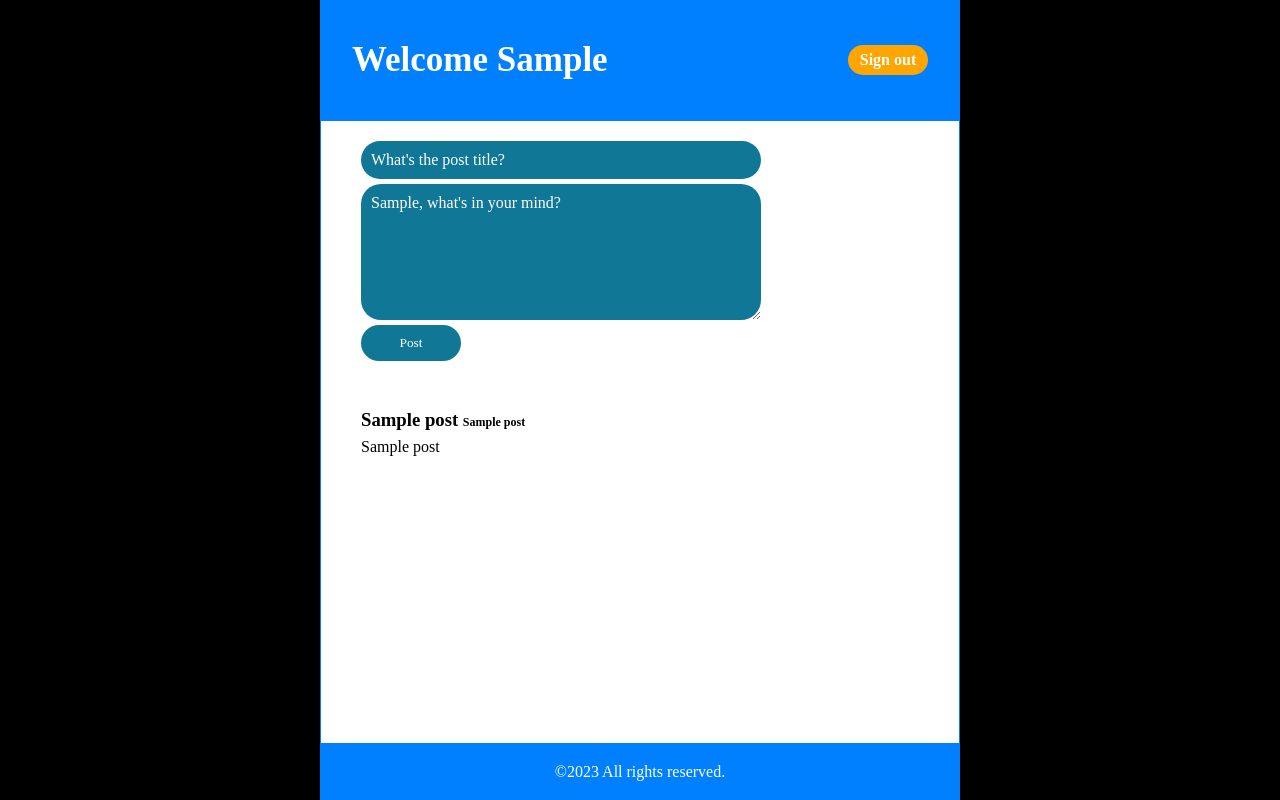
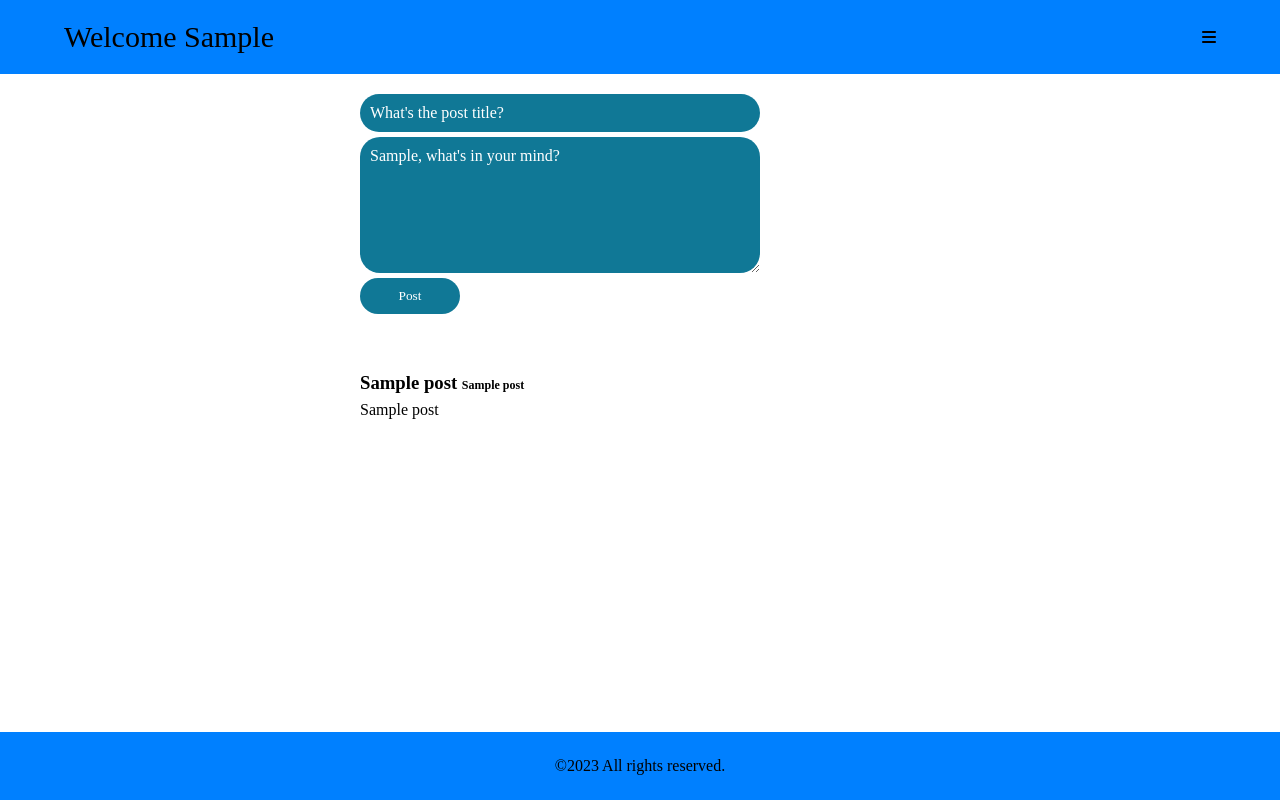
Before and after one commit to Bantamlak12/A_Social_Media_Platform_API, a Flask app: template templates/feeds.html in a window 1280 px wide. Run offline with Flask 3, Linux system fonts and the light colour scheme; the template is opened without the code that fills it: most values are stand-ins (such as "Sample title", 1, 10 or a date in 2020).

Commit message:
the feeds template is redesigned

```diff
--- a/static/scripts/feeds.js
+++ b/static/scripts/feeds.js
@@ -43,4 +43,8 @@ $("document").ready(function () {
       });
     }
   });
+  // Reveal the menu while the bar button is clicked
+  $(".fa-bars").click(function () {
+    $("nav").toggle();
+  });
 });
--- a/static/styles/feeds_styles.css
+++ b/static/styles/feeds.css
@@ -6,84 +6,79 @@
   padding: 0;
   font-family: "Times New Roman", Times, sans-serif;
   box-sizing: border-box;
+  list-style: none;
+  text-decoration: none;
 }
 
 /* THE BODY */
 body {
-  display: flex;
-  justify-content: center;
-  align-items: center;
   height: 100vh;
-  background-color: #000;
-}
-
-/* A CONTAINER INSIDE THE BODY */
-.container {
-  height: 100vh;
-  width: 50%;
-  background-color: #ffff;
   display: flex;
   flex-direction: column;
 }
 
 /* THE HEADER */
-.container header {
+header {
   background-color: #0080ff;
-  position: relative;
-  padding: 0 2rem;
+  display: flex;
+  justify-content: flex-end;
+  align-items: center;
+  padding: 20px 5%;
 }
 
-/* THE TEXTS INSIDE THE HEADER; THE LOGO AND SIGN-OUT */
-.container header nav {
-  width: 100%;
-  height: 120px;
-  display: flex;
-  align-items: center;
-  justify-content: space-between;
+/* THE HEADER `Welcome logo` */
+header .logo {
+  font-size: 30px;
+  margin-right: auto;
 }
 
-/* THE `Welcome` LOGO INSIDE THE HEADER */
-.container header .logo {
-  font-size: 35px;
-  font-weight: bold;
+/* THE BAR TOGGGLE MENU */
+.fa-bars {
+  cursor: pointer;
+}
+
+/* THE DROPDOWN MENU */
+nav {
+  background-color: #0080ff;
+  width: 20%;
+  padding: 20px;
+  position: absolute;
+  top: 8%;
+  display: none;
+}
+
+/* THE DROP DOWN LISTS */
+nav li {
+  padding: 10px;
+  text-align: center;
+}
+
+/* EACH DROPDOWN'S MENU */
+nav li a {
   color: #fff;
 }
 
-/* THE `sign out` BUTTON INSIDE THE LOGO */
-.container header #signout {
-  background-color: orange;
-  color: #fff;
-  width: 80px;
-  padding: 6px;
-  border-radius: 20px;
-  text-decoration: none;
-  font-weight: bold;
-  text-align: center;
+/* THE DROPDOWN MENU'S HOVER EFFECT */
+nav li a:hover {
+  color: orange;
 }
 
-/* THE `sign out` BUTTON INSIDE THE LOGO; HOVER EFFECT */
-.container header #signout:hover {
-  scale: 1.05;
-}
-
-/* MAIN POST ENVIRONMENT */
-.container article {
-  border: 1px solid #0080ff;
-  background-color: #fff;
-  flex: 1;
-}
-
-/* POST-CREATION AND POST SHOW AREAS */
-.container article .create-post,
-.show-post {
-  margin: 20px 40px;
+/* THE MAIN CONTENT AREA */
+article {
+  display: flex;
+  flex-direction: column;
+  /* align-items: center; */
+  padding: 0 25%;
+  flex-grow: 1;
 }
 
 /* THE FORM TO CREATE A POST */
-article .create-post form {
+.create-post form {
   display: flex;
   flex-direction: column;
-  width: 400px;
+  /* width: 100%; */
+  max-width: 400px;
+  /* margin: 0 auto; */
 }
 
 /* THE FORM; THE POST TITLE */
@@ -94,6 +89,12 @@ article .create-post form {
   margin-bottom: 5px;
   background-color: #107896;
   border: none;
+}
+
+/* POST-CREATION AND POST SHOW AREAS */
+.create-post,
+.show-post {
+  margin: 20px 40px;
 }
 
 /* THE FORM; THE POST CONTENT */
@@ -132,7 +133,6 @@ article .create-post form {
 
 /* USERS WHO CREATED A POST */
 .show-post .user {
-  margin-top: 30px;
   margin-bottom: 7px;
 }
 
@@ -160,26 +160,35 @@ article .create-post form {
 }
 
 /* THE FOOTER */
-.container footer {
+footer {
   background-color: #0080ff;
-  padding: 3%;
+  padding: 25px;
   margin-top: auto;
 }
 
 /* THE FOOTER TEXT */
-.container footer p {
+footer p {
   text-align: center;
-  color: #fff;
 }
 
-/* THE PAGE IS DESIGNED TO BE RESPONSIVE */
-@media (max-width: 969px) {
-  header #signout {
-    font-size: 10px;
+/* DESIGNED TO BE RESPONSIVE FOR DEVICES */
+@media only screen and (max-width: 768px) {
+  header .logo {
+    font-size: 24px;
   }
-
-  form,
-  #submit {
-    max-width: 100%;
+  nav {
+    width: 40%;
+  }
+  article {
+    padding: 0 3%;
   }
 }
+
+@media only screen and (max-width: 576px) {
+  header .logo {
+    font-size: 20px;
+  }
+  nav {
+    width: 50%;
+  }
+}
--- a/static/styles/styles.css
+++ b/static/styles/styles.css
@@ -180,13 +180,14 @@ footer p {
   }
 
   .menu {
-    background-color: #b0d7ff;
+    background-color: #0080ff !important;
     display: none;
     padding: 5%;
     position: absolute;
     top: 7%;
     right: 0%;
     width: 80%;
+    flex-grow: 1;
   }
   .menu li {
     padding: 15px;
--- a/templates/feeds.html
+++ b/templates/feeds.html
@@ -3,7 +3,6 @@
   <head>
     <meta charset="UTF-8" />
     <meta name="viewport" content="width=device-width, initial-scale=1.0" />
-    <script src="https://code.jquery.com/jquery-3.6.0.min.js"></script>
     <link
       rel="stylesheet"
       href="https://cdnjs.cloudflare.com/ajax/libs/font-awesome/6.4.0/css/all.min.css"
@@ -11,19 +10,24 @@
       crossorigin="anonymous"
       referrerpolicy="no-referrer"
     />
-    <link rel="stylesheet" href="../static/styles/feeds_styles.css" />
+    <script src="https://code.jquery.com/jquery-3.6.0.min.js"></script>
+    <link rel="stylesheet" href="../static/styles/feeds.css" />
     <script src="../static/scripts/signout.js"></script>
     <script src="../static/scripts/feeds.js"></script>
     <title>Feeds</title>
   </head>
   <body>
-    <div class="container">
     <header>
+      <div class="logo">Welcome {{ first_name }}</div>
       <nav>
-          <div class="logo">Welcome {{ first_name }}</div>
-          <a href="" id="signout">Sign out</a>
+        <ul>
+          <li><a href="" id="signout">Sign out</a></li>
+          <li><a href="" id="feedback">Feedback</a></li>
+        </ul>
       </nav>
+      <i class="fa-solid fa-bars"></i>
     </header>
+
     <article>
       <div class="create-post">
         <form id="createPost">
@@ -63,9 +67,9 @@
         {% endif %} {% endfor %}
       </div>
     </article>
+
     <footer>
       <p>&copy2023 All rights reserved.</p>
     </footer>
-    </div>
   </body>
 </html>
--- a/templates/home.html
+++ b/templates/home.html
@@ -37,7 +37,7 @@
         </div>
       </nav>
     </header>
-    <section></section>
+    <section class="home-container"></section>
     <footer>
       <p>&copy2023 All rights reserved.</p>
     </footer>
```
Lines whose indentation alone changed are shown as unchanged.
